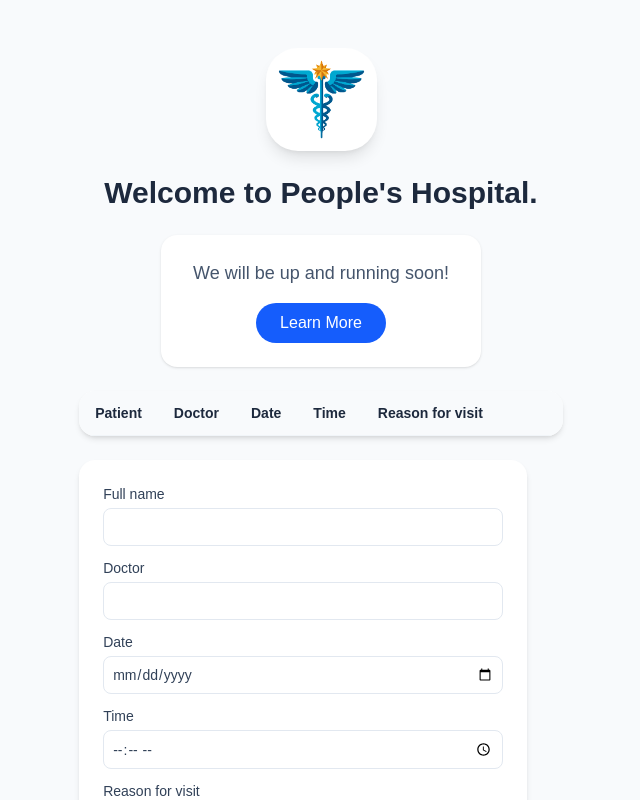
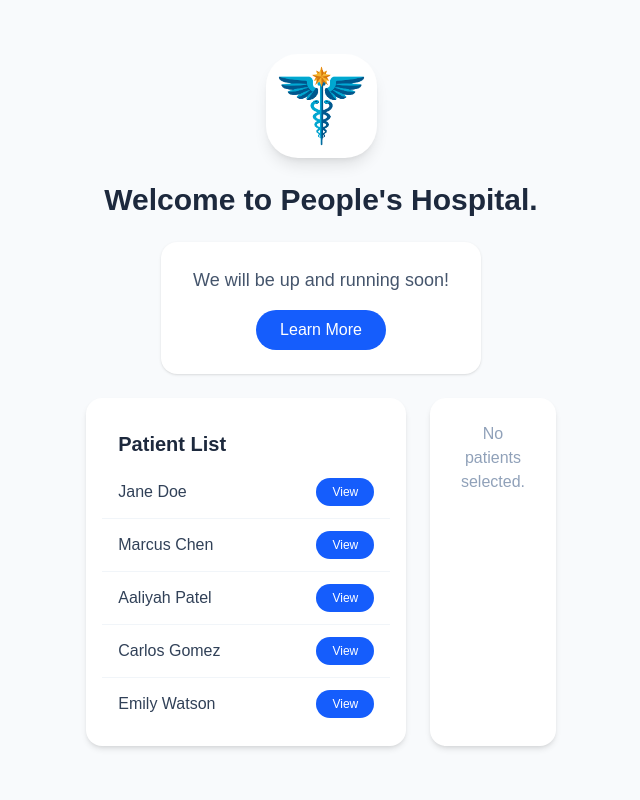
Before and after one commit to HasanAljaf/react-mini-project-1, a Next.js app: page / in a window 1280 px wide. Shown: the top 800 px of the page, without its empty margins (319-959 px from the left). Built offline with nearby package versions, Linux system fonts and the light colour scheme.

Commit message:
created dashboard manager component, practiced lifting state up and sharing state between components

```diff
--- /dev/null
+++ b/app/components/DoctorDashboard.tsx
@@ -0,0 +1,138 @@
+import { useState } from 'react';
+
+// Prop Types
+type PatientListProps = {
+  patientsArray: Patient[];
+  onSelectPatient: (patientId: number) => void;
+};
+
+type PatientDetailsProps = {
+  displayPatient: Patient | null;
+};
+
+// Patient Property Types
+type Patient = {
+  id: number;
+  name: string;
+  age: number;
+  bloodType: string;
+  allergies: string[];
+};
+
+// Data -> Array of Patient Objects
+const patientDataList = [
+  {
+    id: 0,
+    name: 'Jane Doe',
+    age: 23,
+    bloodType: 'AB+',
+    allergies: ['wheat', 'soy', 'gluten'],
+  },
+  {
+    id: 1,
+    name: 'Marcus Chen',
+    age: 34,
+    bloodType: 'O-',
+    allergies: ['penicillin', 'peanuts'],
+  },
+  {
+    id: 2,
+    name: 'Aaliyah Patel',
+    age: 29,
+    bloodType: 'A+',
+    allergies: ['latex'],
+  },
+  {
+    id: 3,
+    name: 'Carlos Gomez',
+    age: 52,
+    bloodType: 'B-',
+    allergies: ['sulfa drugs', 'shellfish'],
+  },
+  {
+    id: 4,
+    name: 'Emily Watson',
+    age: 41,
+    bloodType: 'AB-',
+    allergies: ['pollen', 'dairy', 'tree nuts'],
+  },
+];
+
+// Dashboard -> Parent
+export default function Dashboard() {
+  const [selectedPatient, setSelectedPatient] = useState<Patient | null>(null);
+
+  function handlePatientSelect(patientId: number) {
+    setSelectedPatient(patientDataList.find((p) => p.id === patientId) ?? null);
+  }
+
+  return (
+    <section className="flex flex-col md:flex-row gap-6 max-w-3xl mx-auto">
+      <PatientList
+        patientsArray={patientDataList}
+        onSelectPatient={handlePatientSelect}
+      />
+      <PatientDetails displayPatient={selectedPatient} />
+    </section>
+  );
+}
+
+// PatientList -> Child
+function PatientList({ patientsArray, onSelectPatient }: PatientListProps) {
+  return (
+    <section className="bg-white rounded-2xl shadow-md overflow-hidden max-w-xs w-full p-4">
+      <h1 className="text-xl font-semibold text-slate-800 px-4 pt-4 pb-2">
+        Patient List
+      </h1>
+      {patientsArray.map((p) => (
+        <div
+          key={p.id}
+          className="flex items-center justify-between gap-6 px-4 py-3 border-b border-slate-100 last:border-b-0"
+        >
+          <p className="grow text-base text-slate-700 truncate">{p.name}</p>
+          <button
+            onClick={() => onSelectPatient(p.id)}
+            className="shrink-0 rounded-full bg-blue-600 hover:bg-blue-700 active:bg-blue-800 transition-colors text-white font-medium text-xs px-4 py-1.5"
+          >
+            View
+          </button>
+        </div>
+      ))}
+    </section>
+  );
+}
+
+function PatientDetails({ displayPatient }: PatientDetailsProps) {
+  return (
+    <section className="bg-white rounded-2xl shadow-md p-6 flex-1">
+      {displayPatient ? (
+        <div className="flex flex-col gap-1">
+          <h1 className="text-sm text-blue-600 font-medium">
+            Patient {displayPatient.id + 1}
+          </h1>
+          <h2 className="text-xl font-semibold text-slate-800">
+            {displayPatient.name}
+          </h2>
+          <p className="text-sm text-slate-500">Age: {displayPatient.age}</p>
+          <p className="text-sm text-slate-500">
+            Blood Type: {displayPatient.bloodType}
+          </p>
+          <div className="text-sm text-slate-500">
+            Allergies:
+            <ul className="list-disc list-inside">
+              {displayPatient.allergies.map((a) => (
+                <li key={crypto.randomUUID()}>{a}</li>
+              ))}
+            </ul>
+          </div>
+        </div>
+      ) : (
+        <div>
+          <h1 className="text-base text-slate-400 text-center">
+            No patients selected.
+          </h1>
+        </div>
+      )}
+    </section>
+  );
+}
--- a/app/page.tsx
+++ b/app/page.tsx
@@ -7,7 +7,7 @@ import profilePic from './assets/profilePhoto.png';
 import HospitalLogo from './components/HospitalLogo';
 import Welcome from './components/WelcomeBanner';
 import Greeting from './components/Greeting';
-import AppointmentManager from './components/AppointmentManager';
+import DoctorDashboard from './components/DoctorDashboard';
 
 export default function MyApp() {
   return (
@@ -15,7 +15,7 @@ export default function MyApp() {
       <HospitalLogo />
       <Welcome />
       <Greeting />
-      <AppointmentManager />
+      <DoctorDashboard />
     </div>
   );
 }
@@ -52,5 +52,6 @@ export default function MyApp() {
       <PatientVisitCounter name="Hasan Aljaf" />
       <PatientProfileEditor />
       <AppointmentManager />
+      <DoctorDashboard />
   */
 }
```
Also changed, not shown: 1 other file (tests, documents, lock files or other folders).
